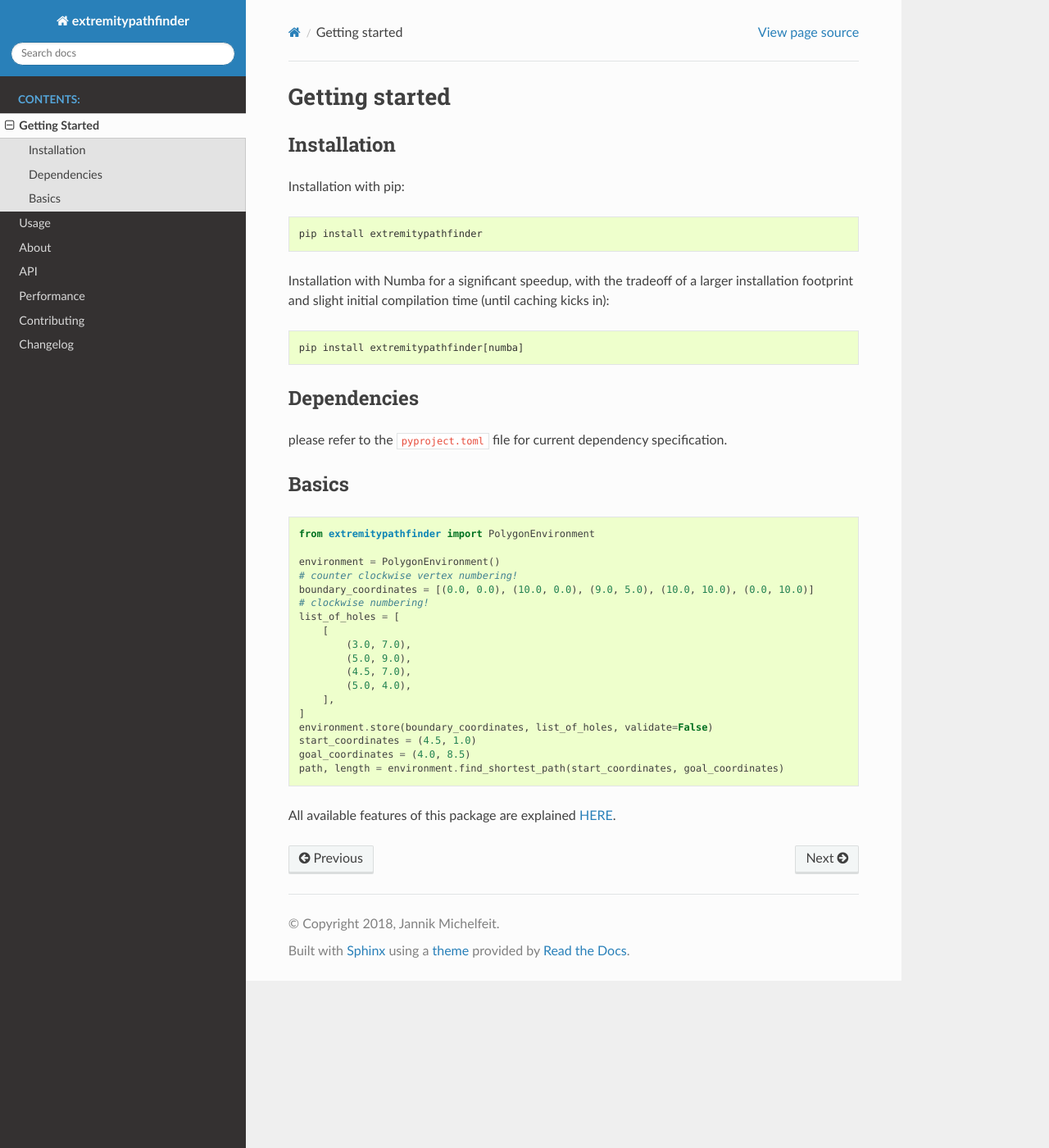
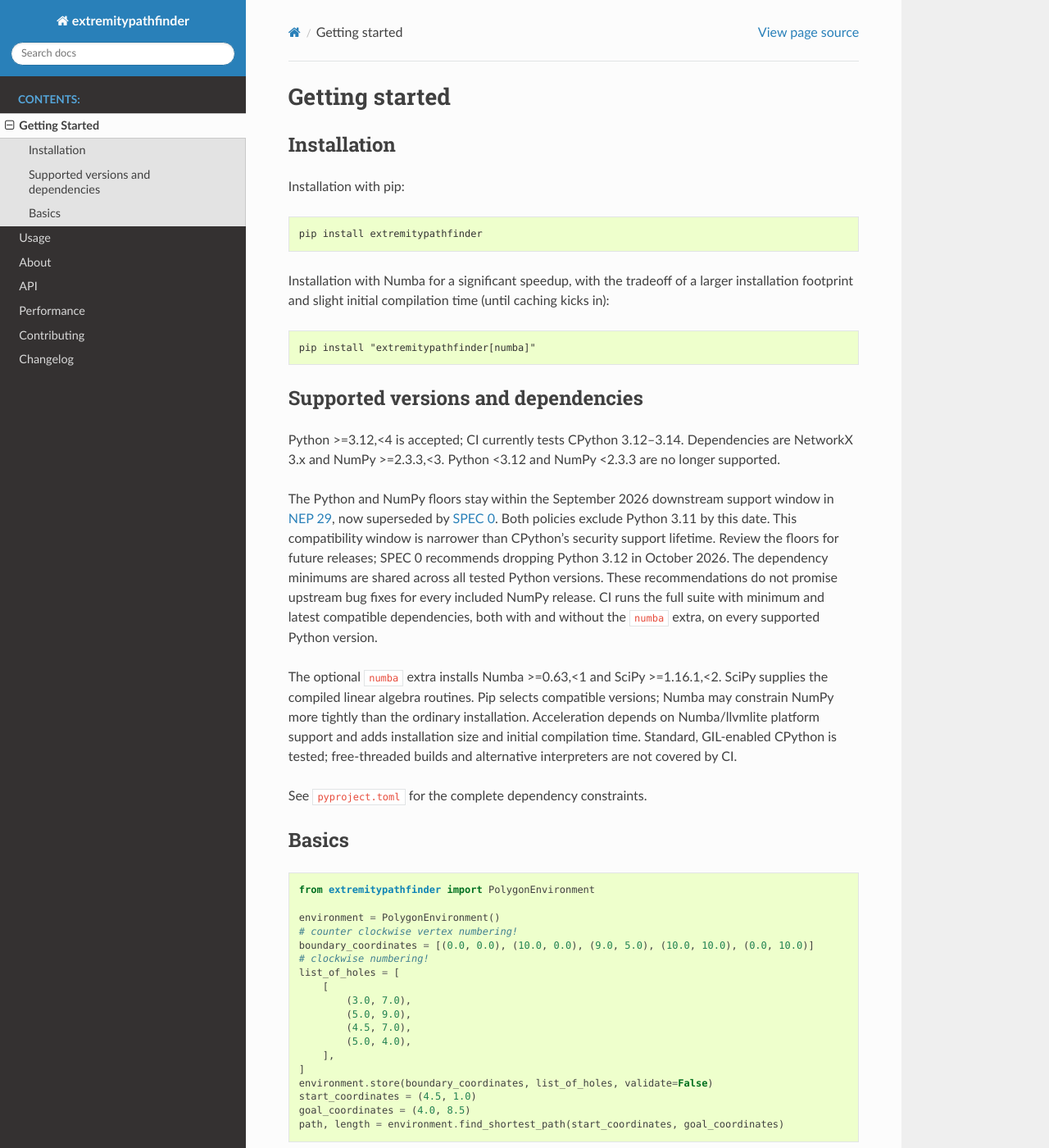
Before and after one commit to jannikmi/extremitypathfinder, a Sphinx documentation site: the page built from docs/0_getting_started.rst, in a window 1280 px wide and 1400 px high. Shown: the whole window at 82% size. Built offline with Sphinx 7.4.7 and the Read the Docs theme 3.1.0, drawn with Linux system fonts in a browser that asks for light colours.

Commit message:
Refresh Python and NumPy compatibility (#112)
* Refresh Python and NumPy compatibility (#109)

* Remove Python upper bound to allow future minor releases

* Bound Python support to compatible major versions

* Align Python minimum with scientific Python support window

* Simplify numerical dependency constraints across Python versions

```diff
--- a/docs/0_getting_started.rst
+++ b/docs/0_getting_started.rst
@@ -20,14 +20,38 @@
 
 .. code-block:: console
 
-    pip install extremitypathfinder[numba]
+    pip install "extremitypathfinder[numba]"
 
 
 
-Dependencies
-------------
+Supported versions and dependencies
+-----------------------------------
 
-please refer to the ``pyproject.toml`` file for current dependency specification.
+Python >=3.12,<4 is accepted; CI currently tests CPython 3.12–3.14.
+Dependencies are NetworkX 3.x and NumPy >=2.3.3,<3.
+Python <3.12 and NumPy <2.3.3 are no longer supported.
+
+The Python and NumPy floors stay within the September 2026 downstream support
+window in `NEP 29 <https://numpy.org/neps/nep-0029-deprecation_policy>`__,
+now superseded by `SPEC 0 <https://scientific-python.org/specs/spec-0000/>`__.
+Both policies exclude Python 3.11 by this date. This compatibility window is
+narrower than CPython's security support lifetime. Review the floors for future
+releases; SPEC 0 recommends dropping Python 3.12 in October 2026.
+The dependency minimums are shared across all tested Python versions.
+These recommendations do not promise upstream bug fixes for every included
+NumPy release.
+CI runs the full suite with minimum and latest compatible dependencies,
+both with and without the ``numba`` extra, on every supported Python version.
+
+The optional ``numba`` extra installs Numba >=0.63,<1 and SciPy >=1.16.1,<2.
+SciPy supplies the compiled
+linear algebra routines. Pip selects compatible versions; Numba may constrain
+NumPy more tightly than the ordinary installation.
+Acceleration depends on Numba/llvmlite platform support and adds installation
+size and initial compilation time. Standard, GIL-enabled CPython is tested;
+free-threaded builds and alternative interpreters are not covered by CI.
+
+See ``pyproject.toml`` for the complete dependency constraints.
 
 
 
--- a/docs/requirements.txt
+++ b/docs/requirements.txt
@@ -1,5 +1,3 @@
-networkx
-numpy
 Sphinx
 sphinx-rtd-theme
 urllib3<3
--- a/readthedocs.yml
+++ b/readthedocs.yml
@@ -19,4 +19,6 @@
 # Optionally set the version of Python and requirements required to build your docs
 python:
   install:
+  - method: pip
+    path: .
   - requirements: docs/requirements.txt
```
Also changed, not shown: CHANGELOG.rst (+9 -0 lines), CONTRIBUTING.rst (+6 -7 lines), README.rst (+28 -1 lines), pyproject.toml (+34 -37 lines), .travis.yml (deleted), 3 other files.
